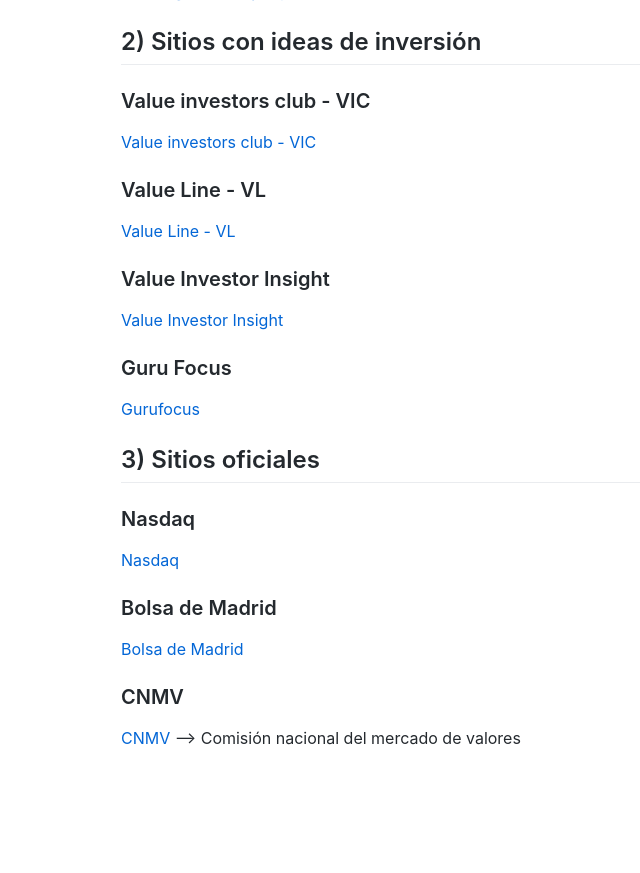
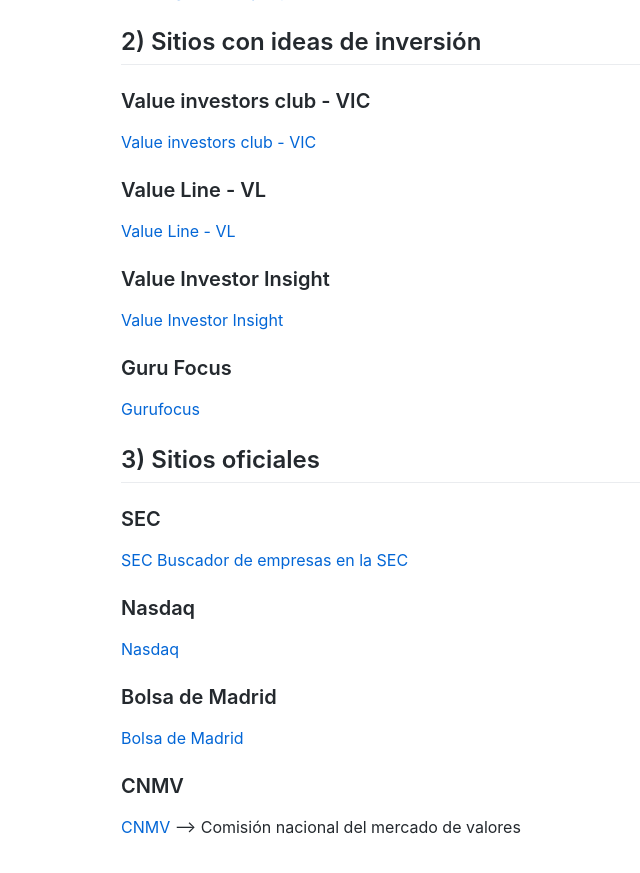
Before and after one commit to Akira3030/formacion, a Jekyll site: the page built from articulos/inversiones/sitios-con-informacion-financiera.md, in a window 1280 px wide and 900 px high, scrolled down 1035 px. Shown: the top 873 px of the window, without its empty margins (74-714 px from the left). Built offline with Jekyll 4.4.1, drawn with Linux system fonts in a browser that asks for light colours; before the commit the page ends 1846 px from its top, so only the background shows below that.

Commit message:
Update sitios-con-informacion-financiera.md

```diff
--- a/articulos/inversiones/sitios-con-informacion-financiera.md
+++ b/articulos/inversiones/sitios-con-informacion-financiera.md
@@ -42,6 +42,11 @@
 
 ## 3) Sitios oficiales
 
+### SEC
+
+[SEC](https://www.sec.gov/)
+[Buscador de empresas en la SEC](https://www.sec.gov/edgar/searchedgar/companysearch.html)
+
 ### Nasdaq
 [Nasdaq](https://www.nasdaq.com/)
 
```
